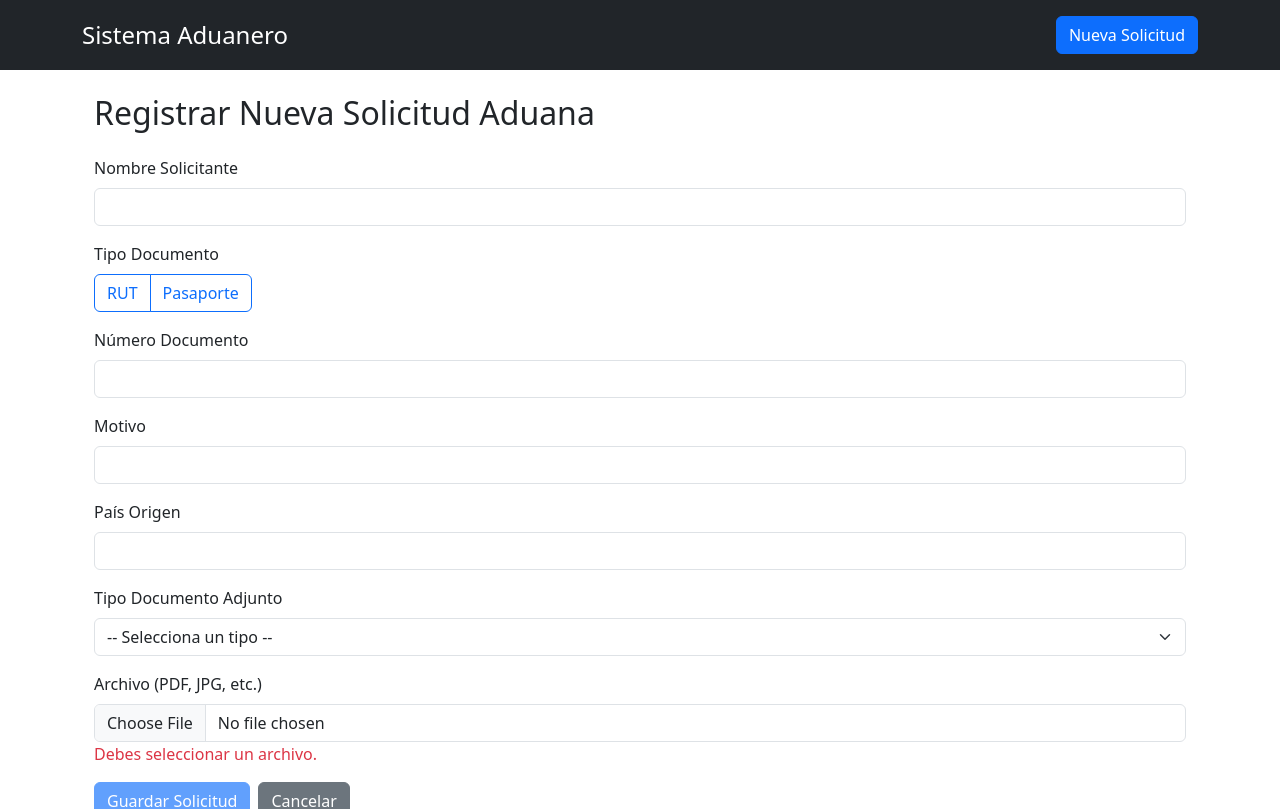
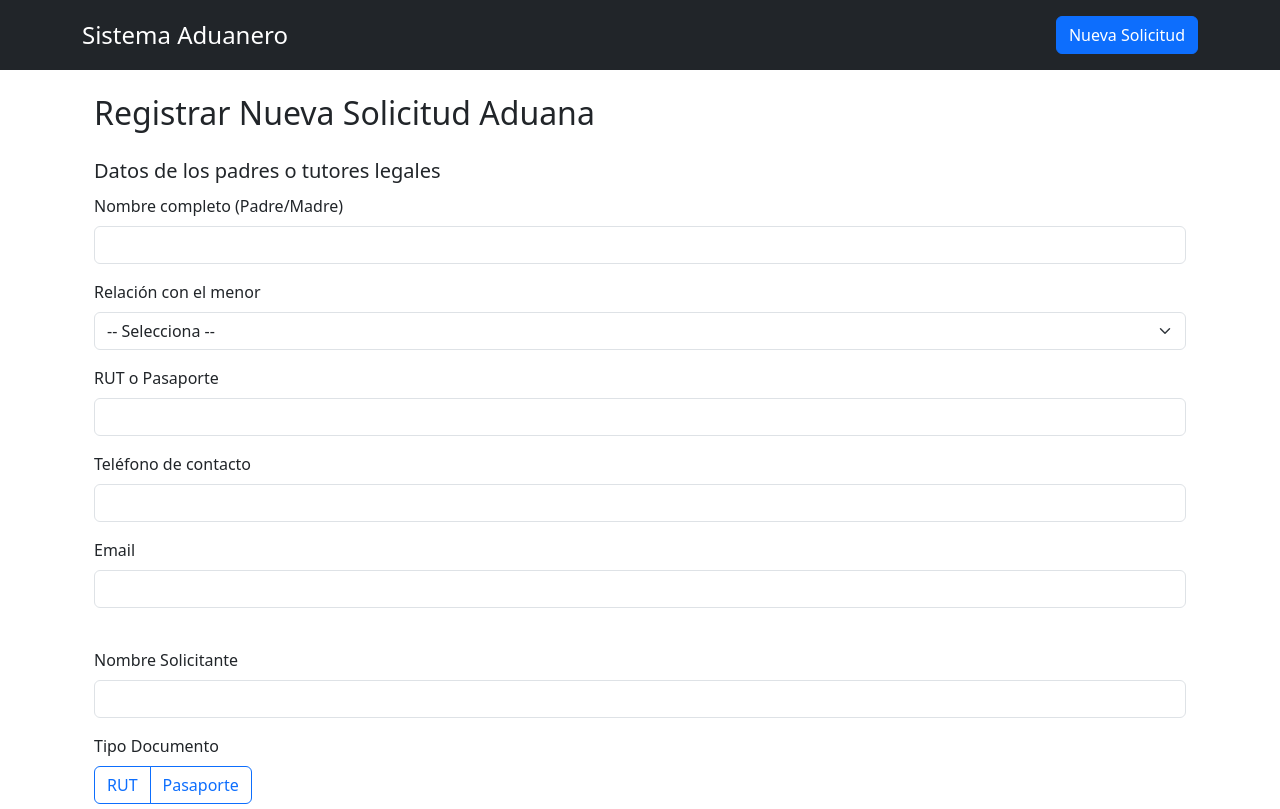
Before and after one commit to ragallardom/front-aduana, an Angular app: page /solicitud-aduana/nuevo in a window 1280 px wide. Shown: the top 809 px of the page. Built offline with nearby package versions, Linux system fonts and the light colour scheme.

Commit message:
Add parent or guardian section

```diff
--- a/src/app/pages/solicitudes-aduana/formulario-solicitud/formulario-solicitud.html
+++ b/src/app/pages/solicitudes-aduana/formulario-solicitud/formulario-solicitud.html
@@ -11,6 +11,107 @@
     [formGroup]="formulario"
     (ngSubmit)="guardar()"
   >
+    <!-- Datos de los padres o tutores legales -->
+    <fieldset class="mb-4">
+      <legend class="fs-5">Datos de los padres o tutores legales</legend>
+
+      <!-- Nombre completo del padre/madre -->
+      <div class="mb-3">
+        <label class="form-label">Nombre completo (Padre/Madre)</label>
+        <input
+          type="text"
+          formControlName="nombrePadreMadre"
+          class="form-control"
+        />
+        <div
+          *ngIf="
+            formulario.get('nombrePadreMadre')?.invalid &&
+            formulario.get('nombrePadreMadre')?.touched
+          "
+          class="text-danger"
+        >
+          El nombre es obligatorio.
+        </div>
+      </div>
+
+      <!-- Relación con el menor -->
+      <div class="mb-3">
+        <label class="form-label">Relación con el menor</label>
+        <select formControlName="relacionMenor" class="form-select">
+          <option value="" disabled>-- Selecciona --</option>
+          <option value="Padre">Padre</option>
+          <option value="Madre">Madre</option>
+          <option value="Tutor legal">Tutor legal</option>
+        </select>
+        <div
+          *ngIf="
+            formulario.get('relacionMenor')?.invalid &&
+            formulario.get('relacionMenor')?.touched
+          "
+          class="text-danger"
+        >
+          Debes indicar la relación con el menor.
+        </div>
+      </div>
+
+      <!-- Documento del padre o tutor -->
+      <div class="mb-3">
+        <label class="form-label">RUT o Pasaporte</label>
+        <input
+          type="text"
+          formControlName="documentoPadre"
+          class="form-control"
+        />
+        <div
+          *ngIf="
+            formulario.get('documentoPadre')?.invalid &&
+            formulario.get('documentoPadre')?.touched
+          "
+          class="text-danger"
+        >
+          El documento es obligatorio.
+        </div>
+      </div>
+
+      <!-- Teléfono -->
+      <div class="mb-3">
+        <label class="form-label">Teléfono de contacto</label>
+        <input
+          type="text"
+          formControlName="telefonoPadre"
+          class="form-control"
+        />
+        <div
+          *ngIf="
+            formulario.get('telefonoPadre')?.invalid &&
+            formulario.get('telefonoPadre')?.touched
+          "
+          class="text-danger"
+        >
+          El teléfono es obligatorio.
+        </div>
+      </div>
+
+      <!-- Email -->
+      <div class="mb-3">
+        <label class="form-label">Email</label>
+        <input
+          type="email"
+          formControlName="emailPadre"
+          class="form-control"
+        />
+        <div
+          *ngIf="
+            formulario.get('emailPadre')?.invalid &&
+            formulario.get('emailPadre')?.touched
+          "
+          class="text-danger"
+        >
+          Ingresa un email válido.
+        </div>
+      </div>
+    </fieldset>
+
     <!-- Nombre del Solicitante -->
     <div class="mb-3">
       <label class="form-label">Nombre Solicitante</label>
--- a/src/app/pages/solicitudes-aduana/formulario-solicitud/formulario-solicitud.ts
+++ b/src/app/pages/solicitudes-aduana/formulario-solicitud/formulario-solicitud.ts
@@ -32,6 +32,11 @@ export class FormularioSolicitudComponent implements OnInit {
   ngOnInit(): void {
     // 1) Construimos el FormGroup con validaciones
     this.formulario = this.fb.group({
+      nombrePadreMadre: ['', Validators.required],
+      relacionMenor: ['', Validators.required],
+      documentoPadre: ['', Validators.required],
+      telefonoPadre: ['', Validators.required],
+      emailPadre: ['', [Validators.required, Validators.email]],
       nombreSolicitante: ['', Validators.required],
       tipoDocumento: ['', Validators.required],
       numeroDocumento: ['', Validators.required],
```
